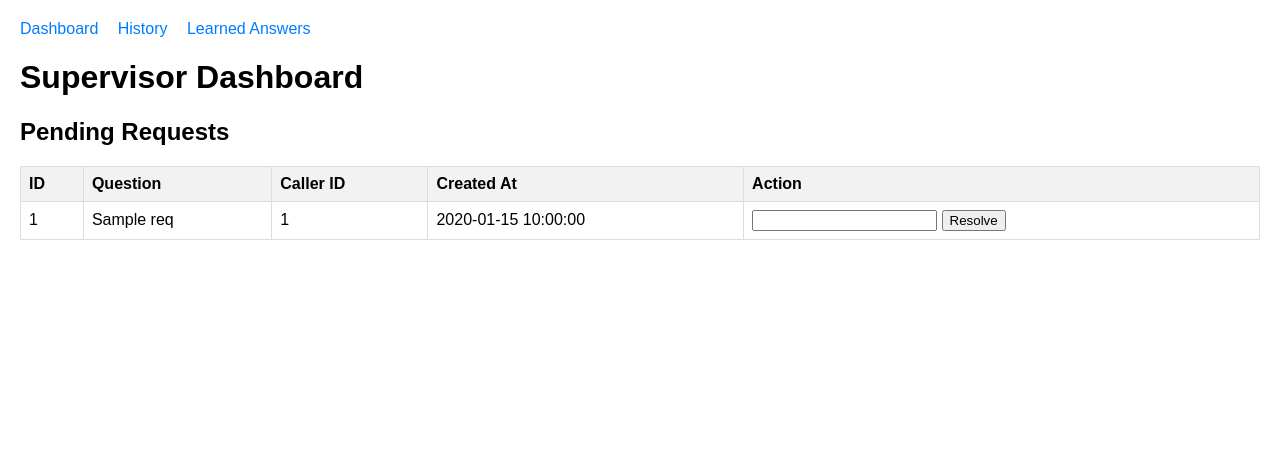
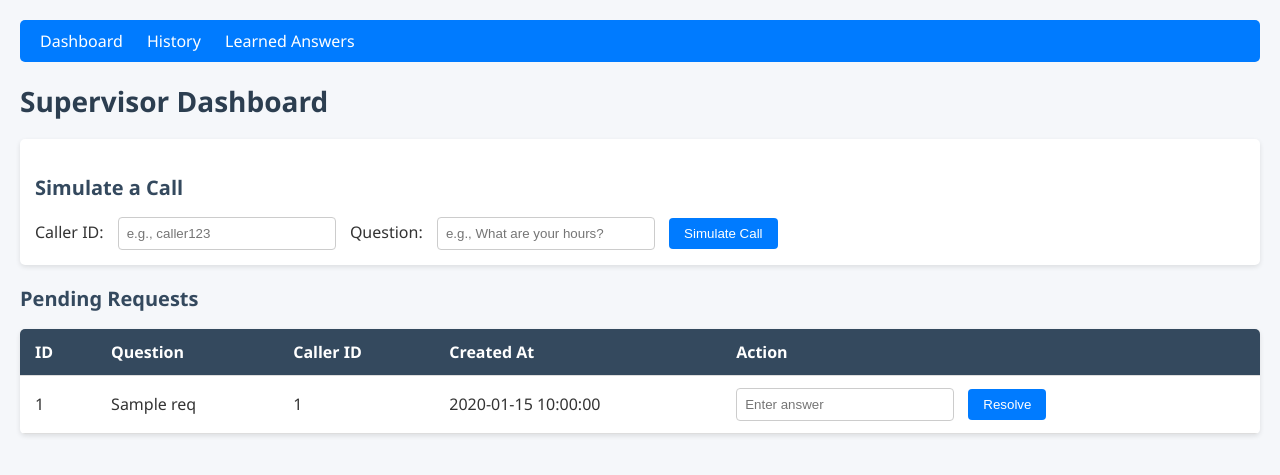
Before and after one commit to TechWithAnish/frontdesk-hitl, a Flask app: template templates/index.html in a window 1280 px wide. Shown: the top 475 px of the page. Run offline with Flask 3, Linux system fonts and the light colour scheme; the template is opened without the code that fills it: most values are stand-ins (such as "Sample title", 1, 10 or a date in 2020); parts of the project's set-up code (start-up, migrations or seed data) failed here and were passed over.

Commit message:
Enhance UI, fix flash messages, add call simulation form

```diff
--- a/app.py
+++ b/app.py
@@ -2,10 +2,11 @@ from flask import Flask, render_template, request, redirect, url_for, flash
 from database import init_db
 from requests import get_pending_requests, resolve_help_request, get_request_history, check_timeouts
 from knowledge import get_all_knowledge, add_knowledge
+from agent import handle_call
 import sqlite3
 
 app = Flask(__name__)
-app.secret_key = "supersecretkey"  # For flash messages
+app.secret_key = "supersecretkey"
 
 @app.route("/")
 def index():
@@ -14,22 +15,37 @@ def index():
         requests = get_pending_requests()
         return render_template("index.html", requests=requests)
     except sqlite3.Error as e:
-        flash(f"Database error: {e}")
+        flash(f"Database error: {e}", "error")
         return render_template("index.html", requests=[])
+
+@app.route("/simulate_call", methods=["POST"])
+def simulate_call():
+    try:
+        question = request.form.get("question")
+        caller_id = request.form.get("caller_id")
+        if not question or not caller_id:
+            flash("Question and Caller ID are required", "error")
+            return redirect(url_for("index"))
+        handle_call(question, caller_id)
+        flash("Call simulated successfully", "success")
+        return redirect(url_for("index"))
+    except Exception as e:
+        flash(f"Error simulating call: {e}", "error")
+        return redirect(url_for("index"))
 
 @app.route("/resolve/<int:request_id>", methods=["POST"])
 def resolve(request_id):
     try:
         answer = request.form.get("answer")
         if not answer:
-            flash("Answer is required")
+            flash("Answer is required", "error")
             return redirect(url_for("index"))
         question = resolve_help_request(request_id, answer)
         add_knowledge(question, answer)
-        flash("Request resolved successfully")
+        flash("Request resolved successfully", "success")
         return redirect(url_for("index"))
     except sqlite3.Error as e:
-        flash(f"Database error: {e}")
+        flash(f"Database error: {e}", "error")
         return redirect(url_for("index"))
 
 @app.route("/history")
@@ -39,7 +55,7 @@ def history():
         requests = get_request_history()
         return render_template("history.html", requests=requests)
     except sqlite3.Error as e:
-        flash(f"Database error: {e}")
+        flash(f"Database error: {e}", "error")
         return render_template("history.html", requests=[])
 
 @app.route("/learned")
@@ -48,7 +64,7 @@ def learned():
         knowledge = get_all_knowledge()
         return render_template("learned.html", knowledge=knowledge)
     except sqlite3.Error as e:
-        flash(f"Database error: {e}")
+        flash(f"Database error: {e}", "error")
         return render_template("learned.html", knowledge=[])
 
 if __name__ == "__main__":
--- a/templates/index.html
+++ b/templates/index.html
@@ -3,15 +3,104 @@
 <head>
     <title>Supervisor Dashboard</title>
     <style>
-        body { font-family: Arial, sans-serif; margin: 20px; }
-        table { border-collapse: collapse; width: 100%; margin-top: 20px; }
-        th, td { border: 1px solid #ddd; padding: 8px; text-align: left; }
-        th { background-color: #f2f2f2; }
-        .error { color: red; }
-        .success { color: green; }
-        nav { margin-bottom: 20px; }
-        nav a { margin-right: 15px; text-decoration: none; color: #007BFF; }
-        nav a:hover { text-decoration: underline; }
+        body {
+            font-family: 'Segoe UI', Arial, sans-serif;
+            margin: 0;
+            padding: 20px;
+            background-color: #f5f7fa;
+            color: #333;
+        }
+        nav {
+            background-color: #007BFF;
+            padding: 10px 20px;
+            border-radius: 5px;
+            margin-bottom: 20px;
+        }
+        nav a {
+            color: white;
+            text-decoration: none;
+            margin-right: 20px;
+            font-weight: 500;
+        }
+        nav a:hover {
+            text-decoration: underline;
+        }
+        h1 {
+            font-size: 28px;
+            color: #2c3e50;
+        }
+        h2 {
+            font-size: 20px;
+            color: #34495e;
+            margin-top: 20px;
+        }
+        .error {
+            color: #e74c3c;
+            background-color: #fceae9;
+            padding: 10px;
+            border-radius: 5px;
+            margin-bottom: 15px;
+        }
+        .success {
+            color: #27ae60;
+            background-color: #e8f7ed;
+            padding: 10px;
+            border-radius: 5px;
+            margin-bottom: 15px;
+        }
+        table {
+            width: 100%;
+            border-collapse: collapse;
+            background-color: white;
+            box-shadow: 0 2px 5px rgba(0, 0, 0, 0.1);
+            border-radius: 5px;
+            overflow: hidden;
+        }
+        th, td {
+            padding: 12px 15px;
+            text-align: left;
+            border-bottom: 1px solid #ddd;
+        }
+        th {
+            background-color: #34495e;
+            color: white;
+            font-weight: 600;
+        }
+        tr:hover {
+            background-color: #f1f3f5;
+        }
+        form {
+            display: inline-block;
+        }
+        input[type="text"] {
+            padding: 8px;
+            border: 1px solid #ccc;
+            border-radius: 4px;
+            margin-right: 10px;
+            width: 200px;
+        }
+        button {
+            padding: 8px 15px;
+            background-color: #007BFF;
+            color: white;
+            border: none;
+            border-radius: 4px;
+            cursor: pointer;
+        }
+        button:hover {
+            background-color: #0056b3;
+        }
+        .call-form {
+            background-color: white;
+            padding: 15px;
+            border-radius: 5px;
+            box-shadow: 0 2px 5px rgba(0, 0, 0, 0.1);
+            margin-bottom: 20px;
+        }
+        .call-form label {
+            margin-right: 10px;
+            font-weight: 500;
+        }
     </style>
 </head>
 <body>
@@ -21,6 +110,16 @@
         <a href="{{ url_for('learned') }}">Learned Answers</a>
     </nav>
     <h1>Supervisor Dashboard</h1>
+    <div class="call-form">
+        <h2>Simulate a Call</h2>
+        <form action="{{ url_for('simulate_call') }}" method="post">
+            <label for="caller_id">Caller ID:</label>
+            <input type="text" name="caller_id" placeholder="e.g., caller123" required>
+            <label for="question">Question:</label>
+            <input type="text" name="question" placeholder="e.g., What are your hours?" required>
+            <button type="submit">Simulate Call</button>
+        </form>
+    </div>
     <h2>Pending Requests</h2>
     {% with messages = get_flashed_messages(with_categories=true) %}
         {% if messages %}
@@ -30,7 +129,13 @@
         {% endif %}
     {% endwith %}
     <table>
-        <tr><th>ID</th><th>Question</th><th>Caller ID</th><th>Created At</th><th>Action</th></tr>
+        <tr>
+            <th>ID</th>
+            <th>Question</th>
+            <th>Caller ID</th>
+            <th>Created At</th>
+            <th>Action</th>
+        </tr>
         {% for req in requests %}
         <tr>
             <td>{{ req.id }}</td>
@@ -39,7 +144,7 @@
             <td>{{ req.created_at }}</td>
             <td>
                 <form action="{{ url_for('resolve', request_id=req.id) }}" method="post">
-                    <input type="text" name="answer" required>
+                    <input type="text" name="answer" placeholder="Enter answer" required>
                     <button type="submit">Resolve</button>
                 </form>
             </td>
```
Also changed, not shown: templates/history.html (+61 -9 lines), templates/learned.html (+61 -9 lines), README.md.
